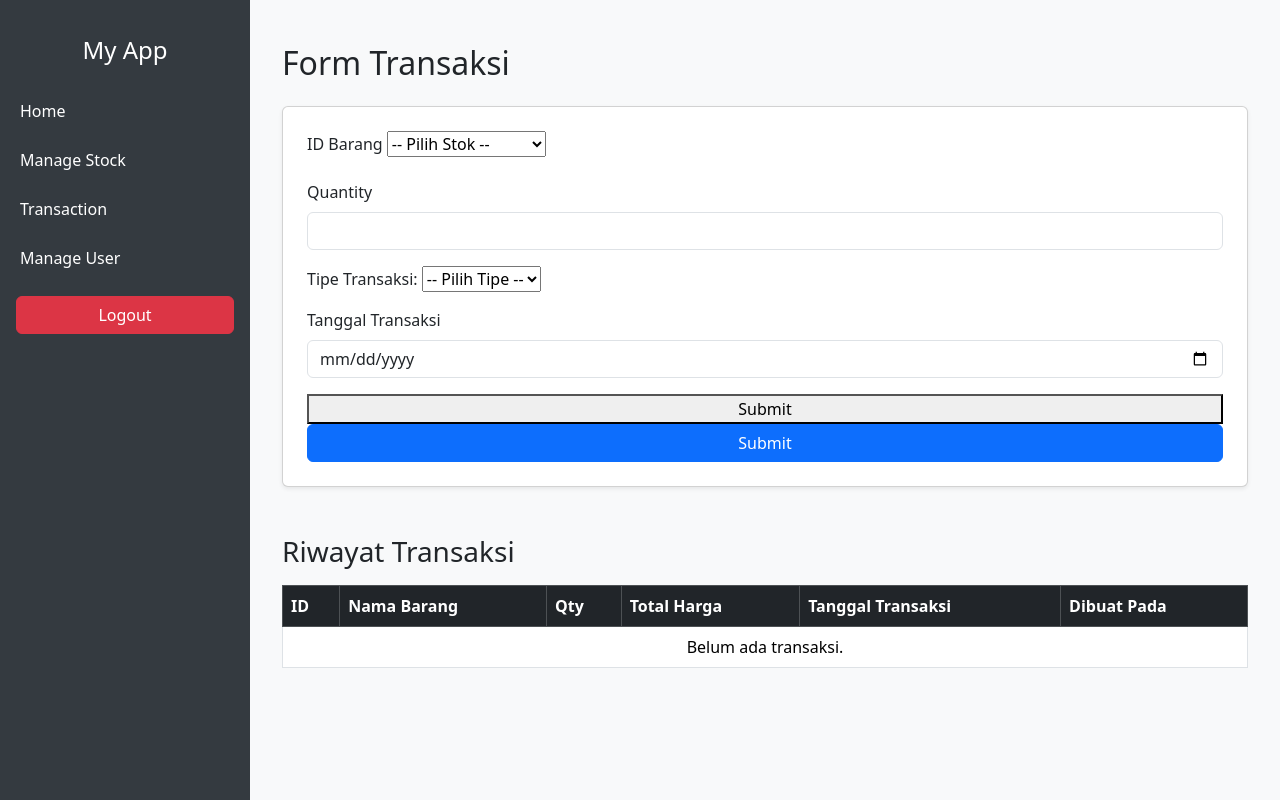
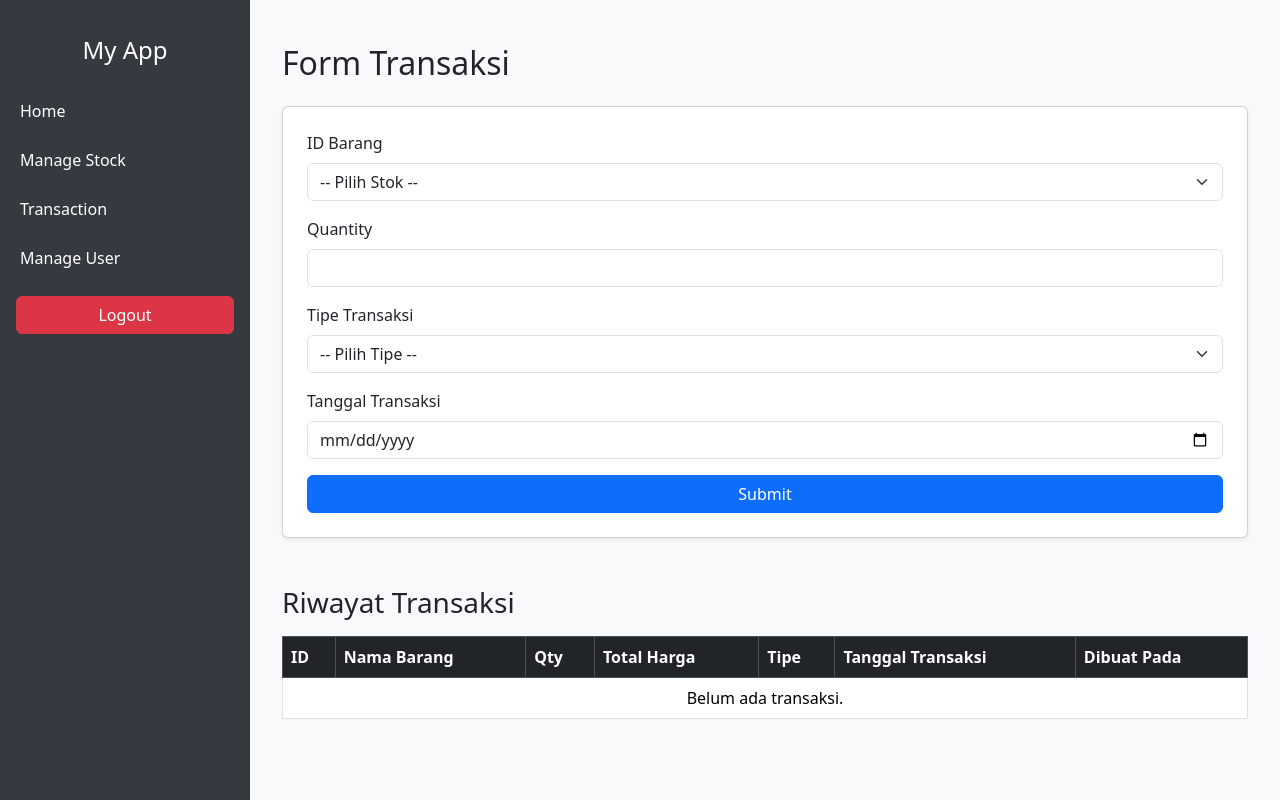
Before and after one commit to jonathanjonn/project-brm, a Django app: template brmproject/app/templates/page/transaction.html in a window 1280 px wide. Run offline with Django 5.2, Linux system fonts and the light colour scheme; the template is opened without the code that fills it, so the values that code supplies are empty; the visitor is signed in with stand-in values (Sample User, id 1); parts of the project's set-up code (start-up, migrations or seed data) failed here and were passed over.

Commit message:
transaction view

```diff
--- a/brmproject/app/templates/page/transaction.html
+++ b/brmproject/app/templates/page/transaction.html
@@ -10,7 +10,7 @@
 	{% csrf_token %}
 	<div class="mb-3">
 	<label for="stok_id" class="form-label">ID Barang</label>
-            <select id="stok_id" name="stok_id" required onchange="checkCreateNew(this)">
+	<select id="stok_id" name="stok_id" class="form-select" required onchange="checkCreateNew(this)">
 		<option value="">-- Pilih Stok --</option>
 		<option value="create_new">➕ Buat data baru</option>
 		{% for stok in stock_list %}
@@ -23,12 +23,12 @@
 
 	<div class="mb-3">
 	<label for="qty" class="form-label">Quantity</label>
-            <input type="number" class="form-control" id="qty" name="qty" required>
+	<input type="number" class="form-control" id="qty" name="qty" min="1" required>
 	</div>
 
 	<div class="mb-3">
-            <label for="tipe">Tipe Transaksi:</label>
-            <select id="tipe" name="tipe" required>
+	<label for="tipe" class="form-label">Tipe Transaksi</label>
+	<select id="tipe" name="tipe" class="form-select" required>
 		<option value="">-- Pilih Tipe --</option>
 		{% for value, label in tipe_transaksi %}
 		<option value="{{ value }}">{{ label }}</option>
@@ -41,12 +41,8 @@
 	<input type="date" class="form-control" id="tanggal_transaksi" name="tanggal_transaksi" required>
 	</div>
 
-      <button type="submit">Submit</button>
-        <button type="submit" class="btn btn-primary">Submit</button>
+	<button type="submit" class="btn btn-primary w-100">Submit</button>
 </form>
-  </body>
-</html>
-
 
 <h3 class="mb-3">Riwayat Transaksi</h3>
 
@@ -58,23 +54,35 @@
 		<th>Nama Barang</th>
 		<th>Qty</th>
 		<th>Total Harga</th>
+		<th>Tipe</th>
 		<th>Tanggal Transaksi</th>
 		<th>Dibuat Pada</th>
 		</tr>
 	</thead>
 	<tbody>
 		{% for trx in transaksi_list %}
-                <tr>
+		<tr class="{% if trx.tipe == 1 %}table-danger{% elif trx.tipe == 2 %}table-success{% endif %}">
 			<td>{{ trx.id }}</td>
 			<td>{{ trx.stok_id.nama }}</td>
 			<td>{{ trx.qty }}</td>
-                    <td>Rp {{ trx.total_harga|intcomma }}</td>
+			<td>
+				{% if trx.tipe == 1 %}
+					- Rp {{ trx.total_harga|intcomma }}
+				{% else %}
+					Rp {{ trx.total_harga|intcomma }}
+				{% endif %}
+			</td>
+			<td>
+				<span class="badge {% if trx.tipe == 1 %}bg-danger{% elif trx.tipe == 2 %}bg-success{% endif %}">
+					{{ trx.get_tipe_display }}
+				</span>
+			</td>
 			<td>{{ trx.tanggal_transaksi|date:"d M Y" }}</td>
 			<td>{{ trx.created_at|date:"d M Y H:i" }}</td>
 		</tr>
 		{% empty %}
 		<tr>
-                    <td colspan="6" class="text-center">Belum ada transaksi.</td>
+			<td colspan="7" class="text-center">Belum ada transaksi.</td>
 		</tr>
 		{% endfor %}
 	</tbody>
--- a/brmproject/app/views/transaction.py
+++ b/brmproject/app/views/transaction.py
@@ -11,7 +11,6 @@ from django.contrib.auth.decorators import login_required
 def transaction_view(request):
     transaksi_list = Transaksi.objects.select_related('stok_id').order_by('-created_at')
     stock_list = Stok.objects.all()
-    import pdb;pdb.set_trace()
     tipe_transaksi = Transaksi.TIPE_TRANSAKSI
     return render(request, 'page/transaction.html', {'transaksi_list': transaksi_list, 'stock_list': stock_list, 'tipe_transaksi': tipe_transaksi})
 
@@ -34,7 +33,7 @@ def transaction(request):
             if tipe == 1:
                 stok_item.stok += qty
             elif tipe == 2:
-                stok_item.stok = qty
+                stok_item.stok -= qty
 
             stok_item.save()
 
```
Lines whose indentation alone changed are shown as unchanged.
